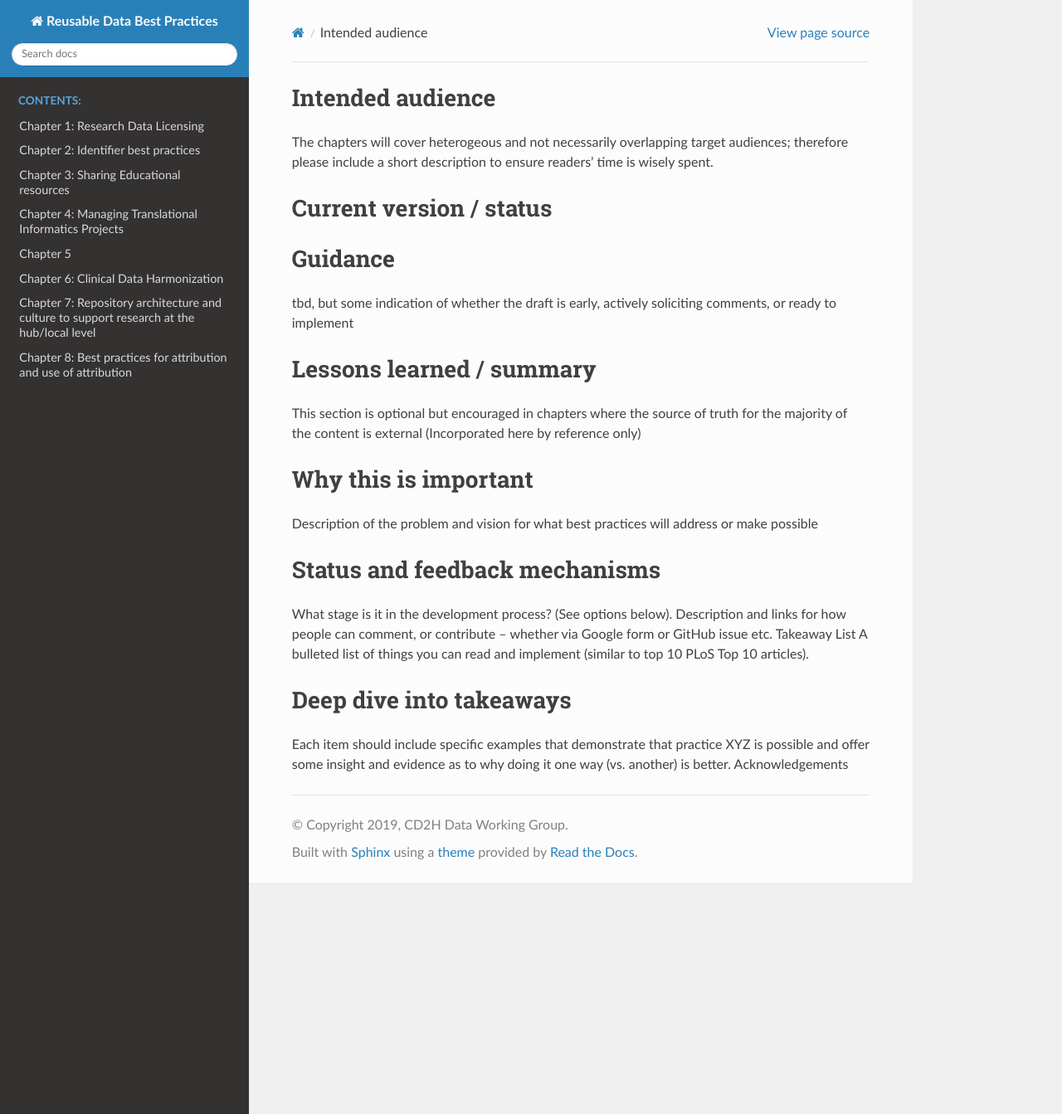
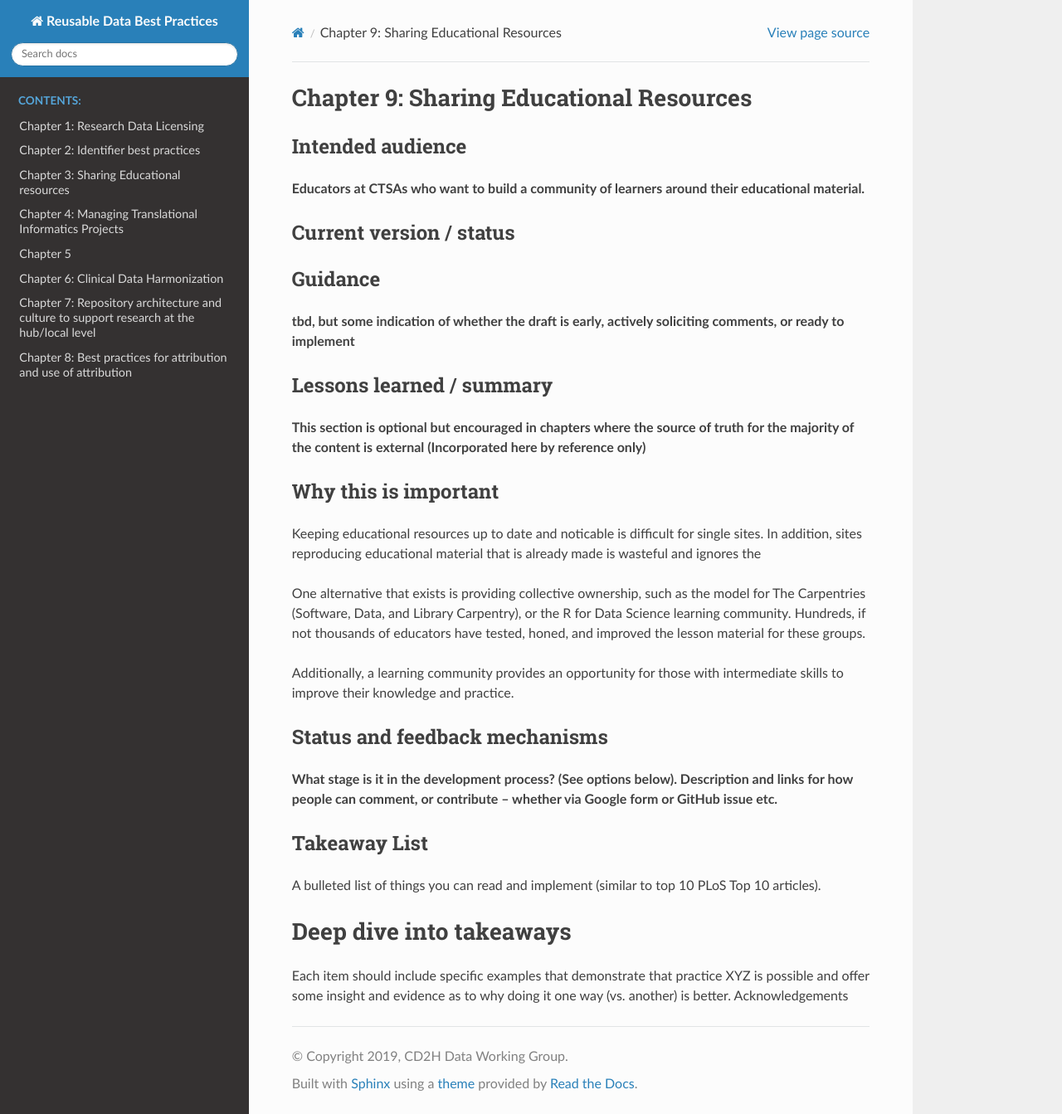
Before and after one commit to data2health/informatics-playbook, a Sphinx documentation site: the page built from docs/chapters/chapter_9.md, in a window 1280 px wide and 1343 px high. Shown: the whole window at 83% size. Built offline with Sphinx 7.4.7 and the Read the Docs theme 2.0.0, drawn with Linux system fonts in a browser that asks for light colours.

Commit message:
Update chapter_9.md

```diff
--- a/docs/chapters/chapter_9.md
+++ b/docs/chapters/chapter_9.md
@@ -1,25 +1,36 @@
-# Intended audience
+# Chapter 9: Sharing Educational Resources
 
-The chapters will cover heterogeous and not necessarily overlapping target audiences; therefore please include a short description to ensure readers' time is wisely spent.
+## Intended audience
 
-# Current version / status
+**Educators at CTSAs who want to build a community of learners around their educational material.**
 
-# Guidance
+## Current version / status
 
-tbd, but some indication of whether the draft is early, actively soliciting comments, or ready to implement
 
-# Lessons learned / summary
 
-This section is optional but encouraged in chapters where the source of truth for the majority of the content is external (Incorporated here by reference only)
+## Guidance
 
-# Why this is important
+**tbd, but some indication of whether the draft is early, actively soliciting comments, or ready to implement**
 
-Description of the problem and vision for what best practices will address or make possible
+## Lessons learned / summary
 
-# Status and feedback mechanisms
+**This section is optional but encouraged in chapters where the source of truth for the majority of the content is external (Incorporated here by reference only)**
 
-What stage is it in the development process? (See options below). Description and links for how people can comment, or contribute -- whether via Google form or GitHub issue etc.
-Takeaway List	A bulleted list of things you can read and implement (similar to top 10 PLoS Top 10 articles).
+## Why this is important
+
+Keeping educational resources up to date and noticable is difficult for single sites. In addition, sites reproducing educational material that is already made is wasteful and ignores the
+
+One alternative that exists is providing collective ownership, such as the model for The Carpentries (Software, Data, and Library Carpentry), or the R for Data Science learning community. Hundreds, if not thousands of educators have tested, honed, and improved the lesson material for these groups.
+
+Additionally, a learning community provides an opportunity for those with intermediate skills to improve their knowledge and practice.
+
+## Status and feedback mechanisms
+
+**What stage is it in the development process? (See options below). Description and links for how people can comment, or contribute -- whether via Google form or GitHub issue etc.**
+
+## Takeaway List
+
+A bulleted list of things you can read and implement (similar to top 10 PLoS Top 10 articles).
 
 # Deep dive into takeaways
 
```
